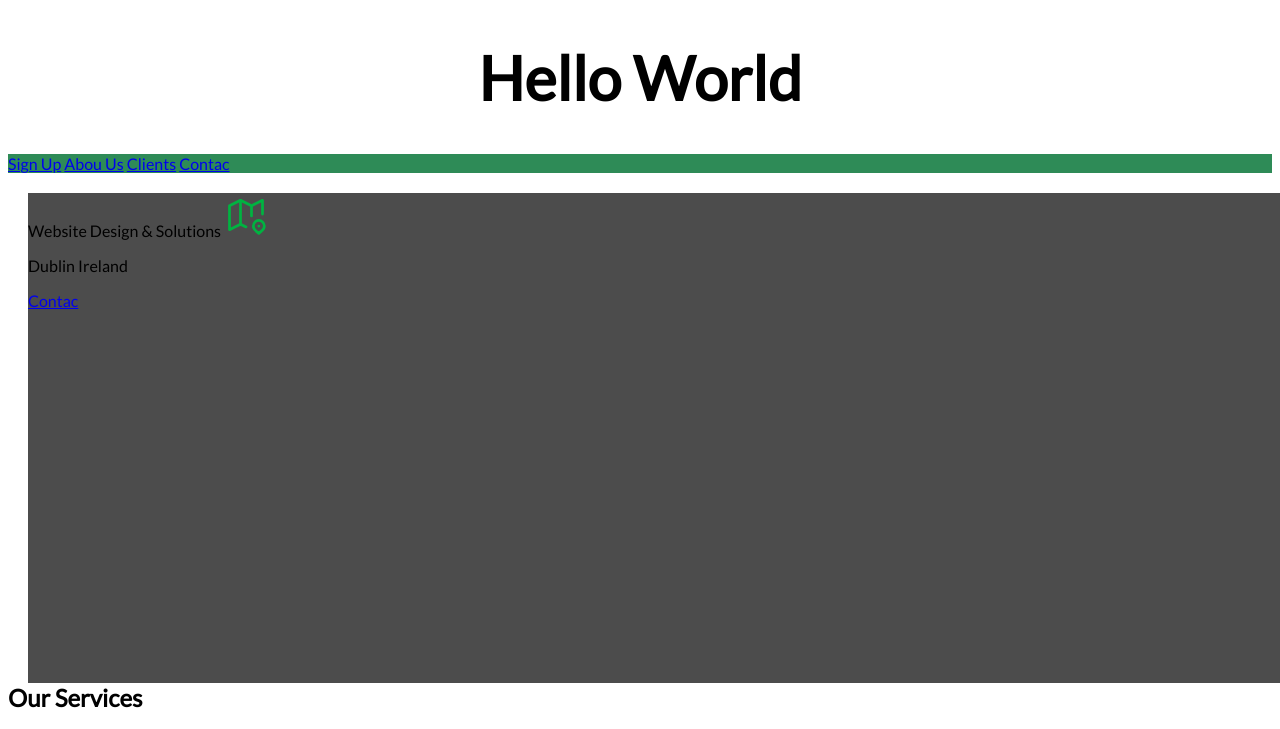
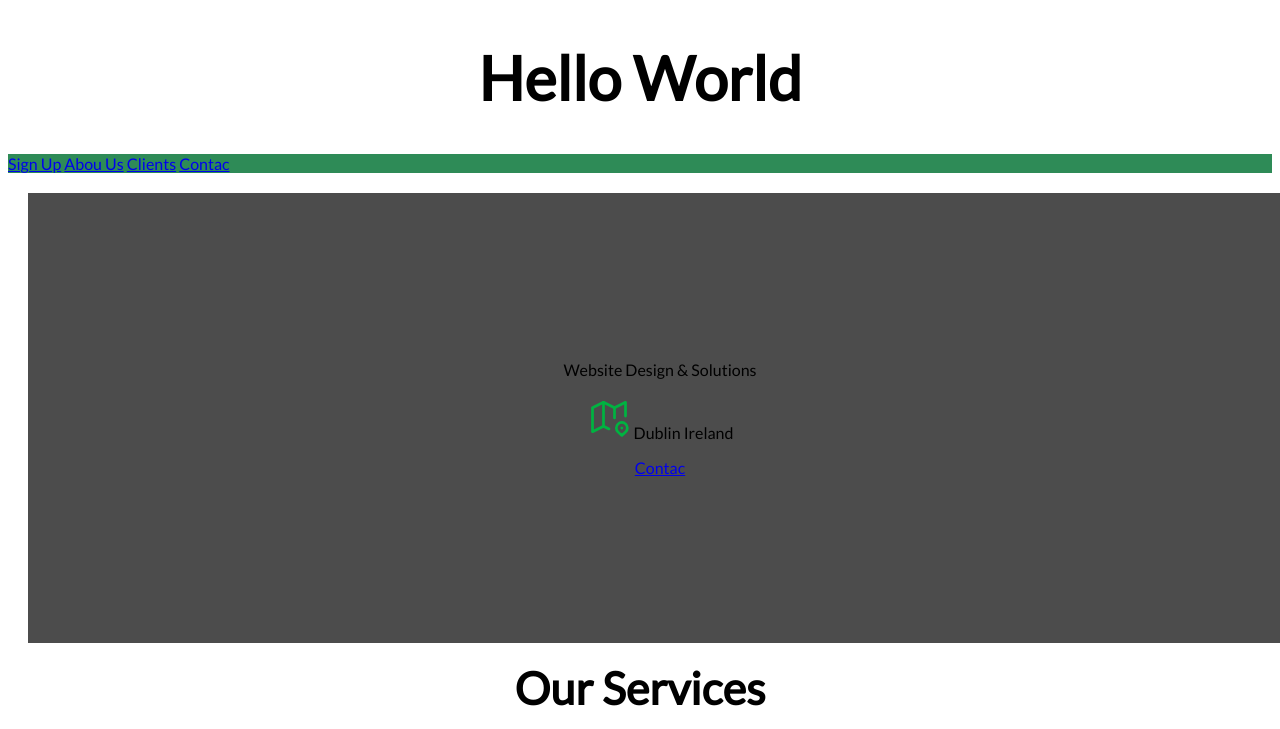
Before and after one commit to noemi-droit/New-project, a plain HTML site: page index.html in a window 1280 px wide. Shown: the part 27-756 px from the top of the page. Drawn offline with Linux system fonts and the light colour scheme.

Commit message:
Add new modification to html and css

```diff
--- a/assets/css/style.css
+++ b/assets/css/style.css
@@ -1,15 +1,25 @@
 
 htlm{
     font-size: 62.5%;
+}
+*, *:before, *:after{
+    box-sizing: border-box;
 }
 body{
     font-size: 16px;
     font-family: 'Lato',sans-serif ;
 }
-.title{
+h1{
+    font-size: 3.8rem;
+}
+h2{
+    font-size: 2.8rem;
+}
+h3{
+    font-size: 1.8rem;
+}
+h1,h2,h3 {
     text-align: center;
-    font-size: 3.8rem;
-
 }
 
 .container{
@@ -50,4 +60,10 @@ color: #212121;
     width: 100%;
     height: 100%;
 
+
+    display: flex;
+    flex-direction: column;
+    align-items: center;
+    justify-content: center;
+
 }
--- a/index.html
+++ b/index.html
@@ -32,7 +32,8 @@
     <section class="hero">
         <div class="hero-content"
         <h2>Website Design & Solutions</h2>
-        <svg xmlns="http://www.w3.org/2000/svg" class="icon icon-tabler icon-tabler-map-2" width="44" height="44" viewBox="0 0 24 24" stroke-width="1.5" stroke="#00b341" fill="none" stroke-linecap="round" stroke-linejoin="round">
+
+        <p><svg xmlns="http://www.w3.org/2000/svg" class="icon icon-tabler icon-tabler-map-2" width="44" height="44" viewBox="0 0 24 24" stroke-width="1.5" stroke="#00b341" fill="none" stroke-linecap="round" stroke-linejoin="round">
             <path stroke="none" d="M0 0h24v24H0z" fill="none"/>
             <path d="M12 18.5l-3 -1.5l-6 3v-13l6 -3l6 3l6 -3v7.5" />
             <path d="M9 4v13" />
@@ -40,7 +41,7 @@
             <path d="M21.121 20.121a3 3 0 1 0 -4.242 0c.418 .419 1.125 1.045 2.121 1.879c1.051 -.89 1.759 -1.516 2.121 -1.879z" />
             <path d="M19 18v.01" />
           </svg>
-        <p>Dublin Ireland</p>
+            Dublin Ireland</p>
         <a href="#"> Contac</a>
         </section>
     </div>
```
